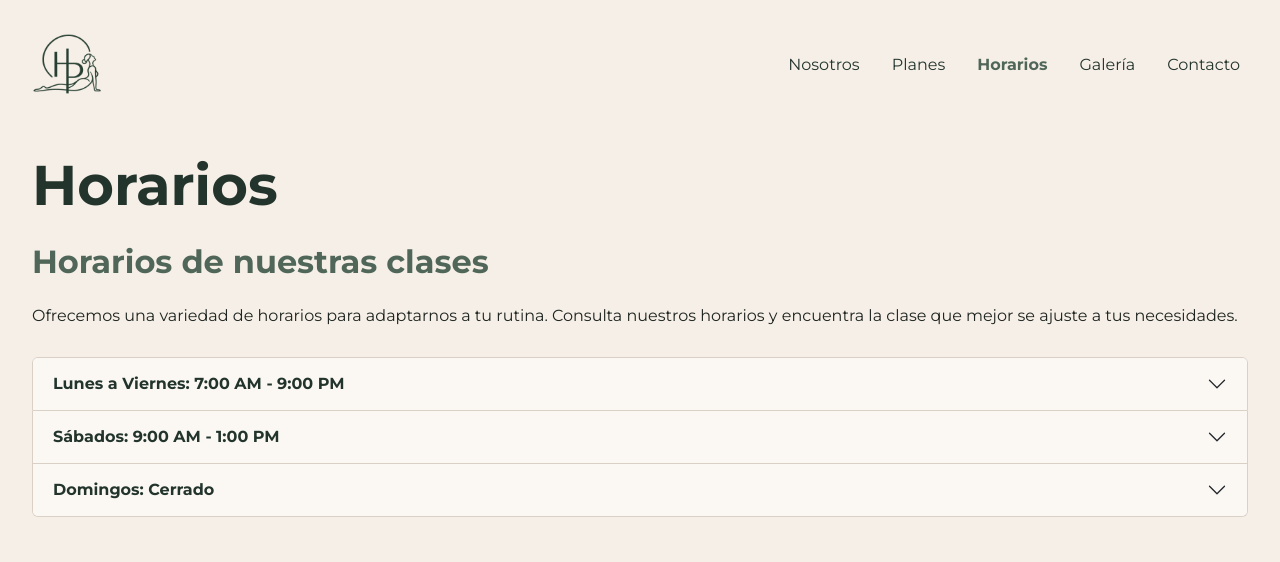
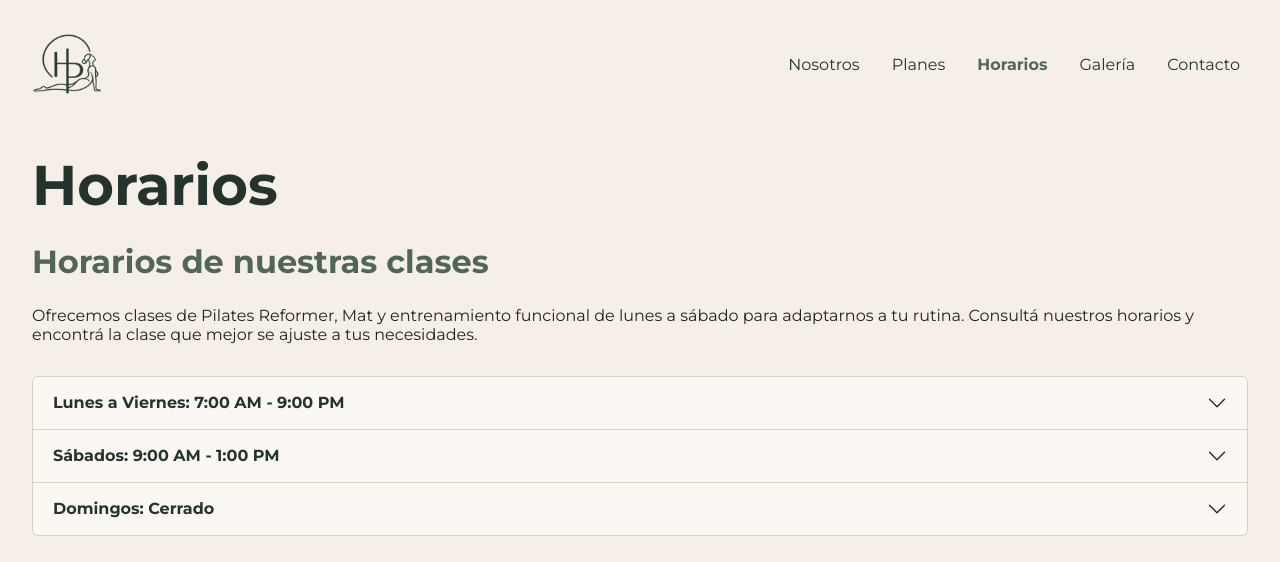
Before and after one commit to cataculotta/hypepilates, a plain HTML site: page pages/horarios.html in a window 1280 px wide. Shown: the top 562 px of the page. Drawn offline with nearby package versions, Linux system fonts and the light colour scheme.

Commit message:
feat: agrego keywords en los textos de horarios, galería y contacto

```diff
--- a/pages/horarios.html
+++ b/pages/horarios.html
@@ -40,8 +40,7 @@
             <article>
                 <h1>Horarios</h1>
                 <h2>Horarios de nuestras clases</h2>
-                <p>Ofrecemos una variedad de horarios para adaptarnos a tu rutina. Consulta nuestros horarios y
-                    encuentra la clase que mejor se ajuste a tus necesidades.</p>
+                <p>Ofrecemos clases de Pilates Reformer, Mat y entrenamiento funcional de lunes a sábado para adaptarnos a tu rutina. Consultá nuestros horarios y encontrá la clase que mejor se ajuste a tus necesidades.</p>
                 <div class="accordion" id="horarios">
                     <div class="accordion-item desplegable-item">
                         <h3 class="accordion-header">
```
Also changed, not shown: pages/contacto.html (+1 -1 lines), pages/galeria.html (+1 -1 lines).
